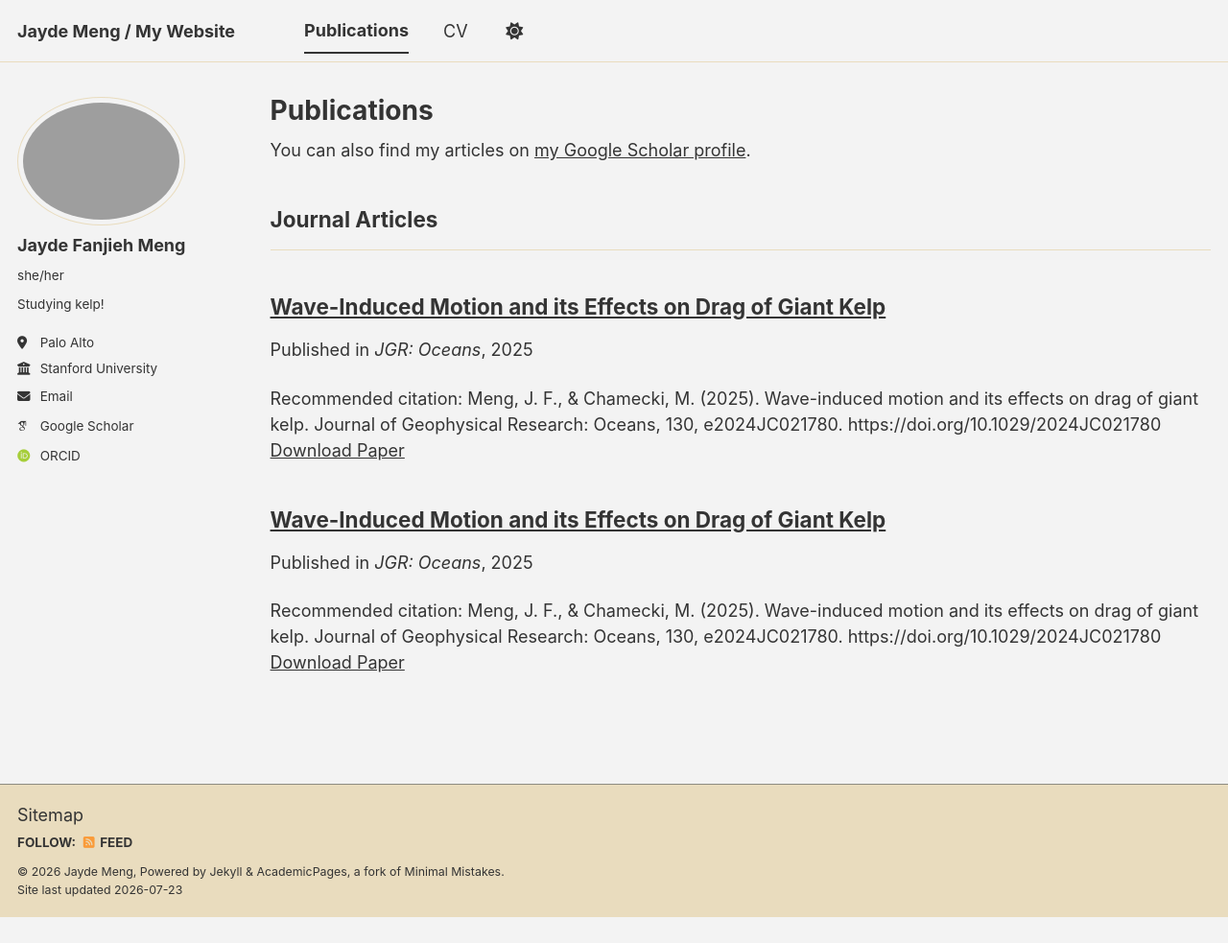
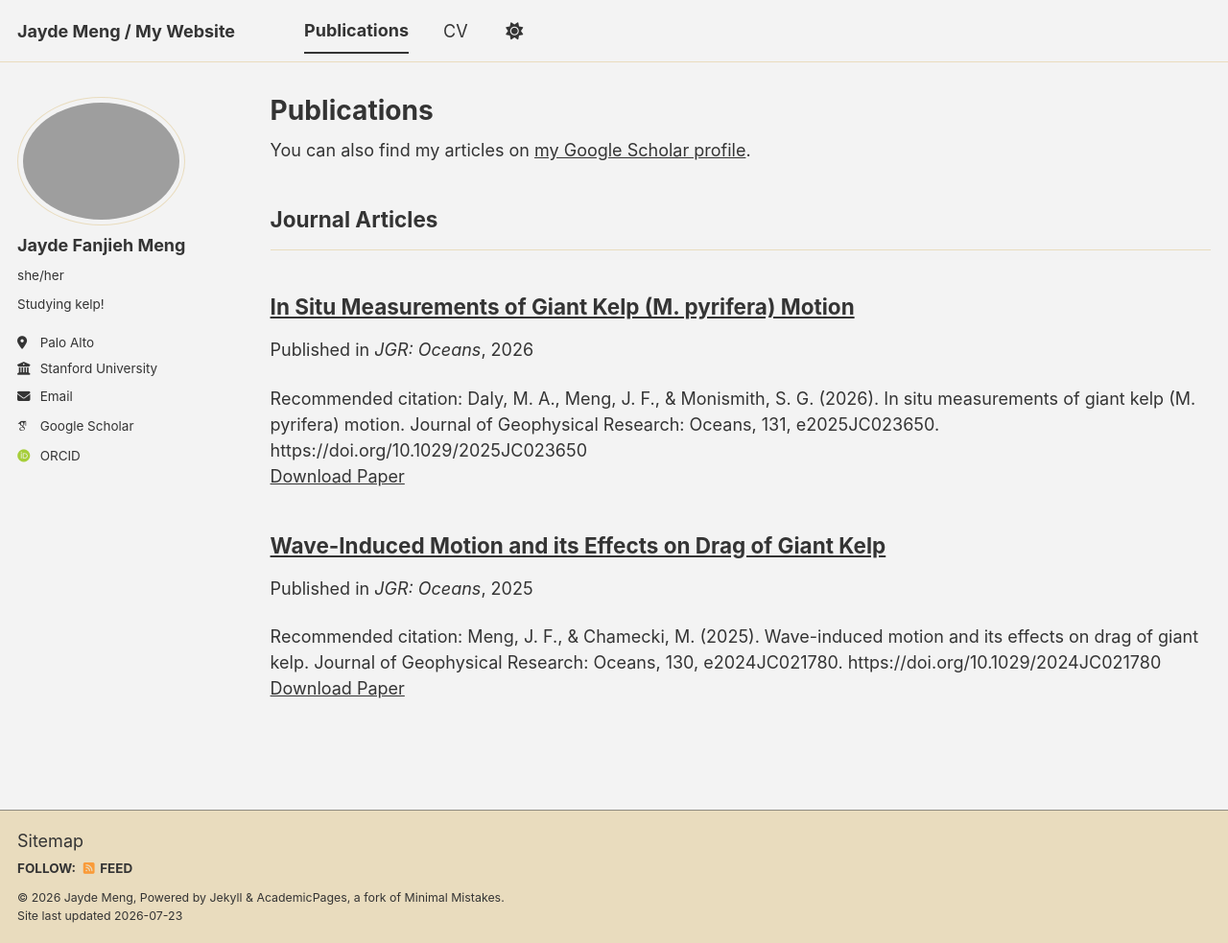
Before and after one commit to fanjieh/fanjieh.github.io, a Jekyll site: the page built from _pages/publications.html, in a window 1280 px wide and 983 px high. Shown: the whole window at 96% size. Built offline with Jekyll 4.4.1, drawn with Linux system fonts in a browser that asks for light colours; some web fonts are replaced; a script bundle is joined from its source files by our own code; library files that are not in the unit come from our copies.

Commit message:
Update in-situ-measurements-giant.md

```diff
--- a/_publications/in-situ-measurements-giant.md
+++ b/_publications/in-situ-measurements-giant.md
@@ -1,10 +1,10 @@
 ---
-title: "Wave-Induced Motion and its Effects on Drag of Giant Kelp"
+title: "In Situ Measurements of Giant Kelp (M. pyrifera) Motion"
 collection: publications
 category: manuscripts
-permalink: /publication/wave-induced-motion-effects
-date: 2025-04-23
+permalink: /publication/in-situ-measurements-giant
+date: 2026-07-23
 venue: 'JGR: Oceans'
-paperurl: 'https://fanjieh.github.io/files/JGR-Oceans-2025.pdf'
-citation: 'Meng, J. F., & Chamecki, M. (2025). Wave-induced motion and its effects on drag of giant kelp. Journal of Geophysical Research: Oceans, 130, e2024JC021780. https://doi.org/10.1029/2024JC021780'
+paperurl: 'https://fanjieh.github.io/files/JGR-Oceans-2026.pdf'
+citation: 'Daly, M. A., Meng, J. F., & Monismith, S. G. (2026). In situ measurements of giant kelp (M. pyrifera) motion. Journal of Geophysical Research: Oceans, 131, e2025JC023650. https://doi.org/10.1029/2025JC023650'
 ---
```
